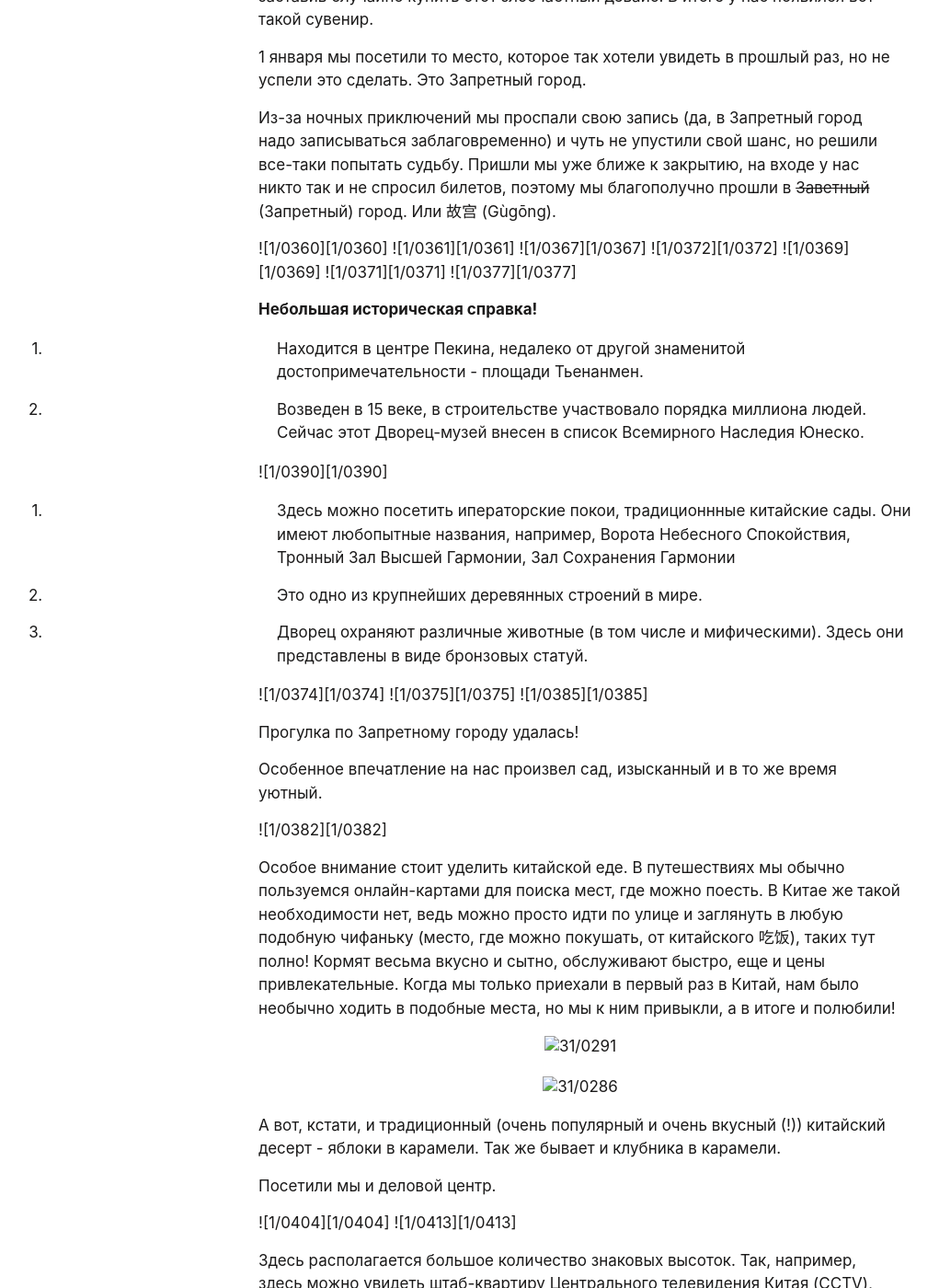
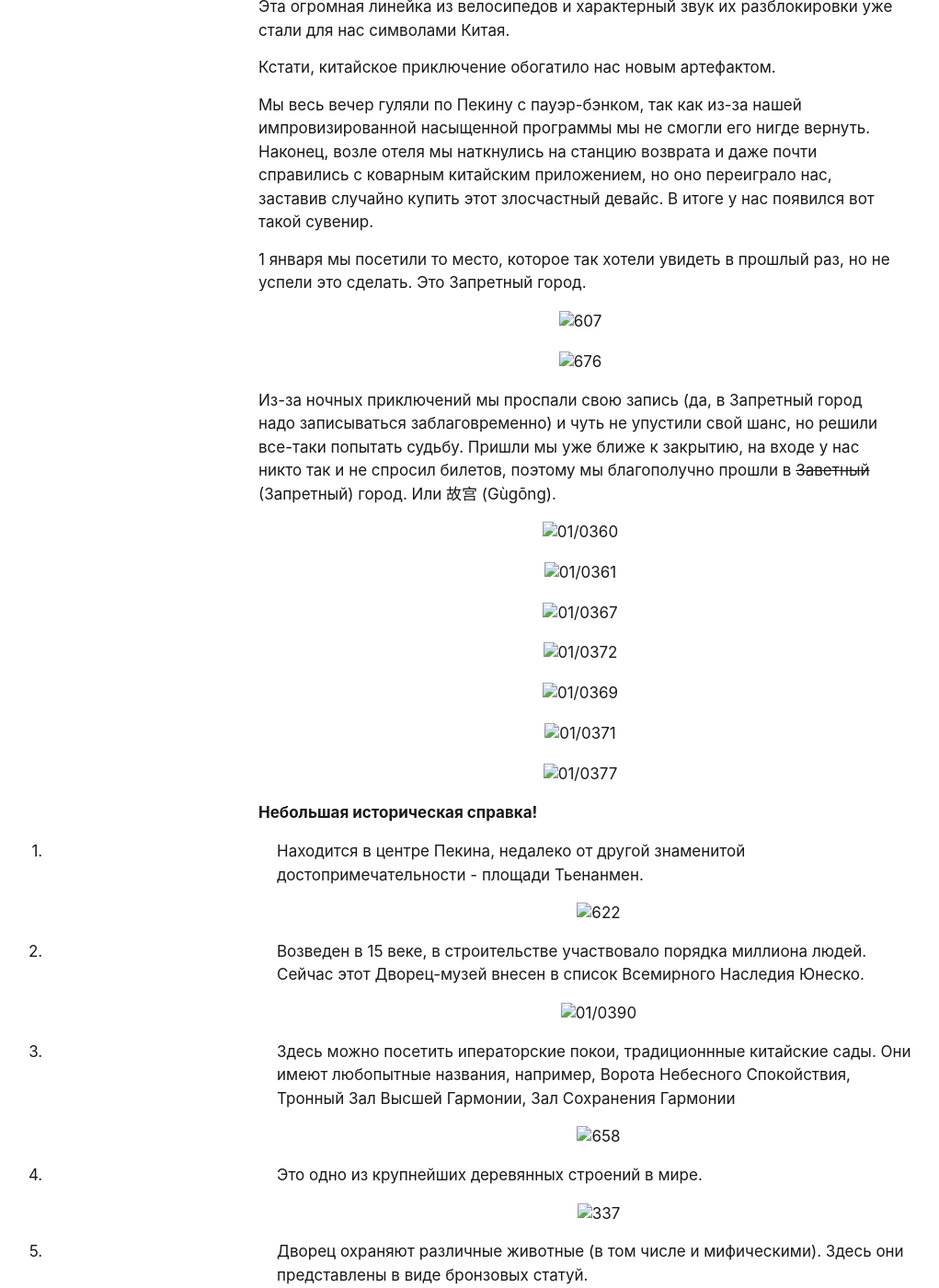
Before and after one commit to yarkivaev/blog, a Jekyll site: the page built from _posts/travel/beijing/2024-12-31-beijing.md, in a window 1280 px wide and 1400 px high, scrolled down 2011 px. Shown: the whole window at 92% size, without its empty margins (9-1030 px from the left). Built offline with Jekyll 4.4.1, drawn with Linux system fonts in a browser that asks for light colours; comment, search, counter and statistics services are not loaded; some of the changed text lies outside the part shown.

Commit message:
[text/beijing-backup] fix typos

```diff
--- a/_posts/travel/beijing/2024-12-31-beijing.md
+++ b/_posts/travel/beijing/2024-12-31-beijing.md
@@ -43,16 +43,20 @@ description: |
 Далее мы решили посетить модный район, нде сконцентрировано большое количество клубов, кафе и ресторанов.
 Людей здесь было тоже полно, и все пришли сюда праздновать Новый год. Изначально мы хотели посетить одно из местных заведений, хотя стоит отметить, что мы далеко не фанаты ночных клубов, однако в Китае под Новый год как раз хотелось попробовать что-то новое и необычное.
 
-![31/0344][31/0344]
+![31/0343][31/0343]
 ![31/0353][31/0353]
 
 Но наши планы слегка поменялись. Мы так сильно замерзли, а основной в этом районе торговый центр был уже закрыт (вот такие особенности в Китае. Несмотря ни на что, все заведения закрываются по расписанию, и значит это, что закрываются они весьма рано), поэтому пришлось забежать в Burger King. Там нас поймали девочки-китаянки и предложили нам отпраздновать Новый год вместе. Кстати, говорили они по-английски (редкость в Китае).
 
+![117][117]
+![861][861]
+
 Мы так с ними заболтались, что даже забыли загадать желание в эту новогоднюю ночь. Зато у нас остались волшебные воспоминания!
 
-![1/0354][1/0354]
-![1/0357][1/0357]
-
+![01/0354][01/0354]
+![01/0357][01/0357]
+![272][272]
+![124][124]
 
 После такой посиделки мы обнаружили, что метро было уже закрыто, да и мы еще не были готовы к завершению приключений, поэтому поехали в отель по ночному Пекину на наших любимых велосипедах.
 
@@ -67,69 +71,81 @@ description: |
 
 1 января мы посетили то место, которое так хотели увидеть в прошлый раз, но не успели это сделать. Это Запретный город.
 
+![607][607]
+![676][676]
+
 Из-за ночных приключений мы проспали свою запись (да, в Запретный город надо записываться заблаговременно) и чуть не упустили свой шанс, но решили все-таки попытать судьбу. Пришли мы уже ближе к закрытию, на входе у нас никто так и не спросил билетов, поэтому мы благополучно прошли в ~~Заветный~~ (Запретный) город. Или 故宫 (Gùgōng).
 
-![1/0360][1/0360]
-![1/0361][1/0361]
-![1/0367][1/0367]
-![1/0372][1/0372]
-![1/0369][1/0369]
-![1/0371][1/0371]
-![1/0377][1/0377]
+![01/0360][01/0360]
+![01/0361][01/0361]
+![01/0367][01/0367]
+![01/0372][01/0372]
+![01/0369][01/0369]
+![01/0371][01/0371]
+![01/0377][01/0377]
 
 **Небольшая историческая справка!**
 
 1. Находится в центре Пекина, недалеко от другой знаменитой достопримечательности - площади Тьенанмен.
 
+    ![622][622]
 2. Возведен в 15 веке, в строительстве участвовало порядка миллиона людей. Сейчас этот Дворец-музей внесен в список Всемирного Наследия Юнеско.
 
-![1/0390][1/0390]
-
+    ![01/0390][01/0390]
 3. Здесь можно посетить иператорские покои,
 традиционнные китайские сады. Они имеют любопытные названия, например, Ворота Небесного Спокойствия, Тронный Зал Высшей Гармонии, Зал Сохранения Гармонии
 
+    ![658][658]
 4. Это одно из крупнейших деревянных строений в мире.
 
+    ![337][337]
 5. Дворец охраняют различные животные (в том числе и мифическими). Здесь они представлены в виде бронзовых статуй.
 
-![1/0374][1/0374]
-![1/0375][1/0375]
-![1/0385][1/0385]
+    ![01/0374][01/0374]
+    ![01/0375][01/0375]
+    ![01/0385][01/0385]
+
+
+Особенное впечатление на нас произвел сад, изысканный и в то же время уютный.
+
+![01/0382][01/0382]
+![851][851]
+![262][262]
 
 Прогулка по Запретному городу удалась!
 
-Особенное впечатление на нас произвел сад, изысканный и в то же время уютный.
-
-![1/0382][1/0382]
-
+---
 
 Особое внимание стоит уделить китайской еде. В путешествиях мы обычно пользуемся онлайн-картами для поиска мест, где можно поесть. В Китае же такой необходимости нет, ведь можно просто идти по улице и заглянуть в любую подобную чифаньку (место, где можно покушать, от китайского 吃饭), таких тут полно!
 Кормят весьма вкусно и сытно, обслуживают быстро, еще и цены привлекательные. Когда мы только приехали в первый раз в Китай, нам было необычно ходить в подобные места, но мы к ним привыкли, а в итоге и полюбили!
 
 ![31/0291][31/0291]
 ![31/0286][31/0286]
+![215][215]
 
 А вот, кстати, и традиционный (очень популярный и очень вкусный (!)) китайский десерт - яблоки в карамели. Так же бывает и клубника в карамели.
 
-
+![381][381]
 
 Посетили мы и деловой центр.
 
-![1/0404][1/0404]
-![1/0413][1/0413]
+![01/0404][01/0404]
+![01/0413][01/0413]
 
 Здесь располагается большое количество знаковых высоток.
 Так, например, здесь можно увидеть штаб-квартиру  Центрального телевидения Китая (CCTV), ака "штаны". Здание стало известным во все мире благодаря своей необычной форме. Кстати, это одно из самых больших офисных зданий в мире.
 
 
-![1_0408][1_0408]
+![01/0408][01/0408]
 
 Сделали традиционное фото.
 
-![1_0435][1_0435]
+![01/0435][01/0435]
 
 
 В этом районе у нас произошло необычное знакомство. Мы решили немного передохнуть в торговом центре, просто сидели на скамейке, как к нам подошел китаец и заговорил с нами (по-английски!). Представился он как самый знаменитый учитель китайского языка и по совместительству  китайский Пушкин, а также любимец всех дипломатов. Всю нашу беседу он рассказывал о своей невероятной популярности, а когда мы обменялись с ним контактами в вичате, он прислал нам такую сообшение-визитку.
+
+![prince_antony][prince_antony]
 
 Забавный китаец :)
 
@@ -172,3 +188,18 @@ description: |
 [01/0413]: https://storage.yandexcloud.net/yarkivaev-blog/beijing/01/DSC_0413.JPG
 [01/0408]: https://storage.yandexcloud.net/yarkivaev-blog/beijing/01/DSC_0408.JPG
 [01/0435]: https://storage.yandexcloud.net/yarkivaev-blog/beijing/01/DSC_0435.JPG
+[124]: https://storage.yandexcloud.net/yarkivaev-blog/beijing/fromkate/IMG_124.jpg
+[215]: https://storage.yandexcloud.net/yarkivaev-blog/beijing/fromkate/IMG_215.jpg
+[262]: https://storage.yandexcloud.net/yarkivaev-blog/beijing/fromkate/IMG_262.jpg
+[337]: https://storage.yandexcloud.net/yarkivaev-blog/beijing/fromkate/IMG_337.jpg
+[676]: https://storage.yandexcloud.net/yarkivaev-blog/beijing/fromkate/IMG_676.jpg
+[381]: https://storage.yandexcloud.net/yarkivaev-blog/beijing/fromkate/IMG_381.jpg
+[272]: https://storage.yandexcloud.net/yarkivaev-blog/beijing/fromkate/IMG_272.jpg
+[607]: https://storage.yandexcloud.net/yarkivaev-blog/beijing/fromkate/IMG_607.jpg
+[622]: https://storage.yandexcloud.net/yarkivaev-blog/beijing/fromkate/IMG_622.jpg
+[861]: https://storage.yandexcloud.net/yarkivaev-blog/beijing/fromkate/IMG_861.jpg
+[658]: https://storage.yandexcloud.net/yarkivaev-blog/beijing/fromkate/IMG_658.jpg
+[117]: https://storage.yandexcloud.net/yarkivaev-blog/beijing/fromkate/IMG_117.jpg
+[851]: https://storage.yandexcloud.net/yarkivaev-blog/beijing/fromkate/IMG_851.jpg
+[prince_antony]: https://storage.yandexcloud.net/yarkivaev-blog/beijing/fromkate/prince_antony_price_list.png
+[31/0343]: https://storage.yandexcloud.net/yarkivaev-blog/beijing/31/DSC_0343.JPG
```
Also changed, not shown: _posts/travel/guangzhou/2024-01-09-guangzhou.md (+1 -1 lines), _posts/travel/hongkong/2024-01-12-hongkong.md (+1 -1 lines), _posts/travel/shenzhen/2024-01-09-shenzhen.md (+1 -1 lines), _posts/travel/singapore/2024-01-13-singapore.md (+1 -1 lines), _posts/travel/singapore/2024-11-23-singapore.md (deleted, +0 -306 lines).
